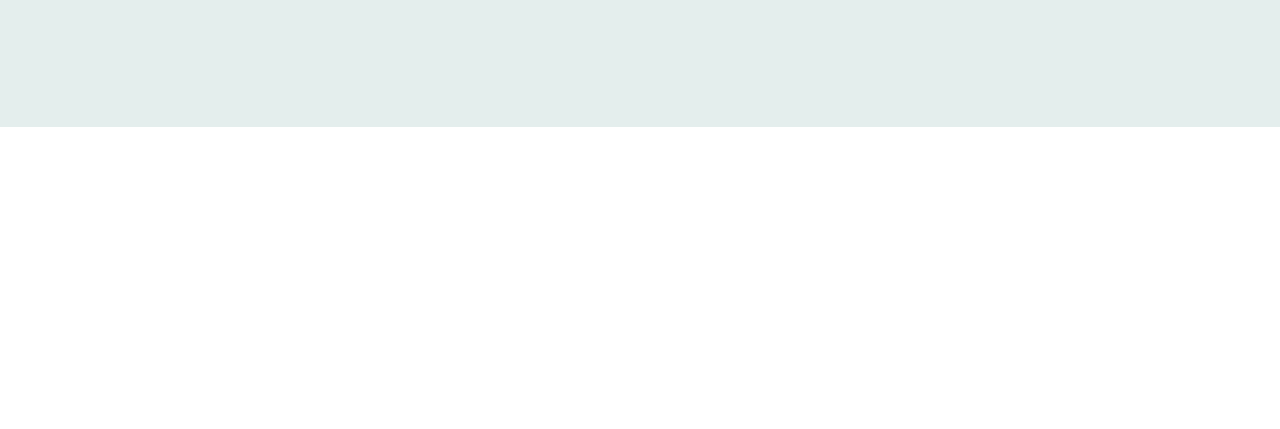
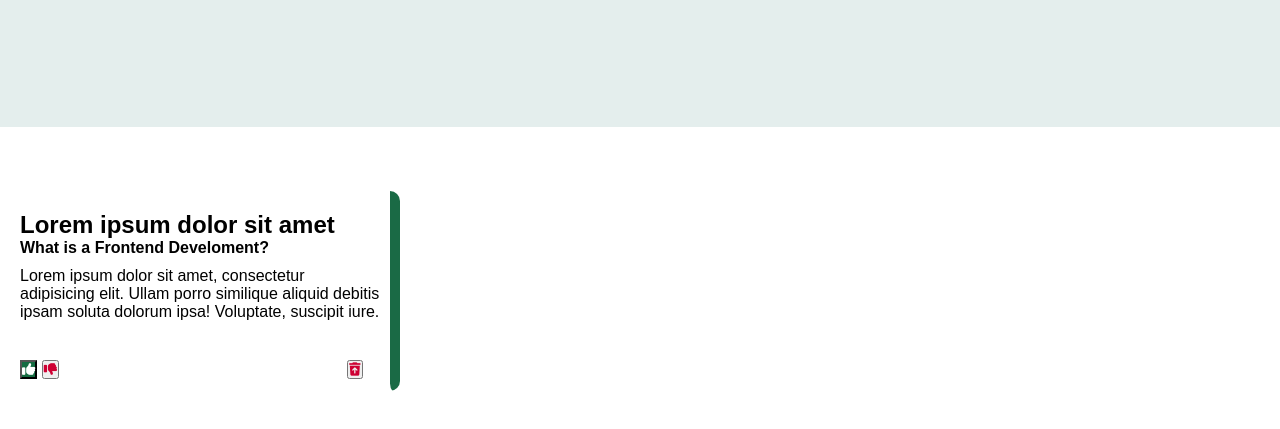
Before and after one commit to ANNAMARONE/boit_-_id-e_javascript, a plain HTML site: page index.html in a window 1280 px wide. Shown: the part 593-1022 px from the top of the page. Before the commit the page ends 800 px from the top, so only its background shows below. Drawn offline with nearby package versions, Linux system fonts and the light colour scheme.

```diff
--- a/app.js
+++ b/app.js
@@ -27,6 +27,10 @@
     } catch (error) {
         console.error('Error inserting data:', error.message);
     }
+}
+const getIdée=async()=>{
+    let cart=document.getElementById('row');
+
 }
 
 // Fonction de vérification
--- a/index.html
+++ b/index.html
@@ -49,11 +49,21 @@
             </div>
         </div>
     </div>
-    <table class="donnée-table">
+    <div class="row" id="row">
+        <div class="card">
+            <h2>Lorem ipsum dolor sit amet</h2>
+            <h4>What is a Frontend Develoment?</h4>
+            <p>Lorem ipsum dolor sit amet, consectetur adipisicing elit. Ullam porro similique aliquid debitis ipsam soluta dolorum ipsa! Voluptate, suscipit iure.</p>
+            <div class="card2">
+                <div class="choix">
+                    <button style="background-color: #156c42;"> <i class="fa-solid fa-thumbs-up" style="color: #FFFF;"></i></button>
+                    <button><i class="fa-solid fa-thumbs-down" style="color: #CE0033;"></i></button>
+                </div>
+                <button><i class="fa-solid fa-trash-arrow-up fa-8xs" style="color: #CE0033;"></i></button>
 
-<tbody id="donnée">
-
-</tbody>
+            </div>
+        </div>
+    </div>
     </table>
     <script src="app.js"></script>
     <script src="https://cdn.jsdelivr.net/npm/@supabase/supabase-js"></script>
--- a/style.css
+++ b/style.css
@@ -179,3 +179,55 @@
 .donnée-table {
    margin:auto;
 }
+@import url("https://fonts.googleapis.com/css?family=Poppins:100,100i,200,200i,300,300i,400,400i,500,500i,600,600i,700,700i,800,800i,900,900i&subset=devanagari,latin-ext");
+
+.card {
+  border-radius: 10px;
+  filter: drop-shadow(0 5px 10px 0 #ffffff);
+  width: 400px;
+  height: 200px;
+  background-color: #ffffff;
+  padding: 20px;
+  position: relative;
+  z-index: 0;
+  overflow: hidden;
+  transition: 0.6s ease-in;
+}
+
+.card::before {
+  content: "";
+  position: absolute;
+  z-index: -1;
+  top: -15px;
+  right: -15px;
+  background:#1A6A45;
+  height:220px;
+  width: 25px;
+  border-radius: 32px;
+  transform: scale(1);
+  transform-origin: 50% 50%;
+  transition: transform 0.25s ease-out;
+}
+
+.card:hover::before{
+    transition-delay:0.2s ;
+
+  transform: scale(40);
+}
+
+.card:hover{
+    color: #ffffff;
+
+}
+
+.card p{
+    padding: 10px 0;
+}
+.card2{
+    display: flex;
+    gap: 80%;
+    margin-top: 8%;
+}
+.row{
+    margin-bottom: 10%;
+}
```
